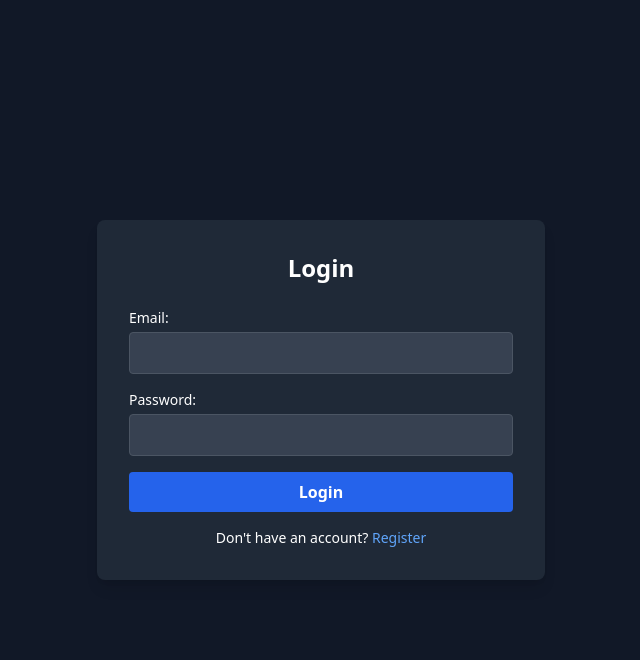
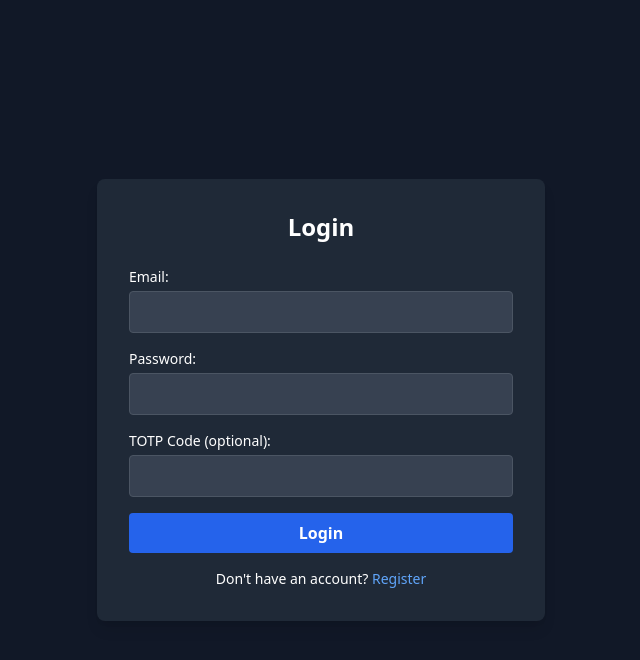
Before and after one commit to Voxa-Communications/VoxaCommunications-Registry, a Python web app: template src/templates/login.html in a window 1280 px wide. Shown: the top 660 px of the page, without its empty margins (319-959 px from the left). Run offline with Jinja, Linux system fonts and the light colour scheme; the template is opened without the code that fills it, so the values that code supplies are empty; some libraries are stand-ins or nearby versions.

Commit message:
update fetch_user.sql to pass tfa_enabled
minor edits: testing template: login.html now contains a field for TOTP codes

```diff
--- a/src/api/login.py
+++ b/src/api/login.py
@@ -49,7 +49,7 @@ def handler(request: Request):
                 # Generate JWT token
                 # Should be changed in the future
                 token = generate_token(user[0])
-                return jsonify({"message": "Credentials valid. Returned token", "user_id": user[0], "tfa_secret": user[2], "token": token}), 200
+                return jsonify({"message": "Credentials valid. Returned token", "user_id": user[0], "tfa_secret": user[2], "token": token, "tfa_enabled": str(user[4])}), 200
             else:
                 logger.warning(f"Login failed: Invalid password for email {email}")
                 return jsonify({"error": "Invalid credentials or account not activated"}), 401
--- a/src/sql/fetch_user.sql
+++ b/src/sql/fetch_user.sql
@@ -1 +1 @@
-SELECT id, password_hash, tfa_secret, is_active FROM users WHERE email = %s;
+SELECT id, password_hash, tfa_secret, is_active, tfa_enabled FROM users WHERE email = %s;
--- a/src/templates/login.html
+++ b/src/templates/login.html
@@ -21,6 +21,10 @@
                 <label class="block text-sm font-medium mb-1">Password:</label>
                 <input type="password" name="password" required class="w-full p-2 bg-gray-700 border border-gray-600 rounded focus:outline-none focus:ring-2 focus:ring-blue-500">
             </div>
+            <div>
+                <label class="block text-sm font-medium mb-1">TOTP Code (optional):</label>
+                <input type="text" name="code" class="w-full p-2 bg-gray-700 border border-gray-600 rounded focus:outline-none focus:ring-2 focus:ring-blue-500">
+            </div>
             <button type="submit" class="w-full bg-blue-600 hover:bg-blue-700 text-white font-semibold py-2 rounded transition duration-200 flex items-center justify-center">
                 <span id="buttonText">Login</span>
                 <div id="spinner" class="spinner ml-2"></div>
```
